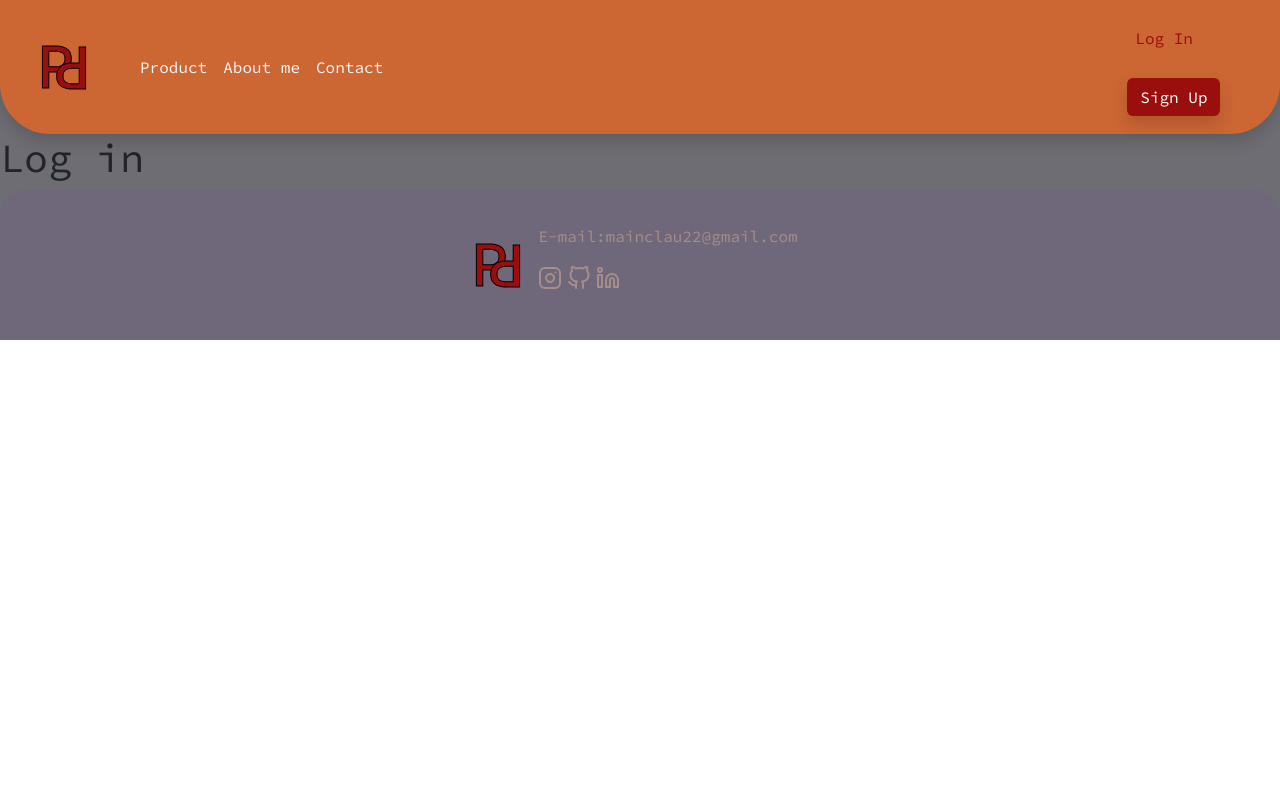
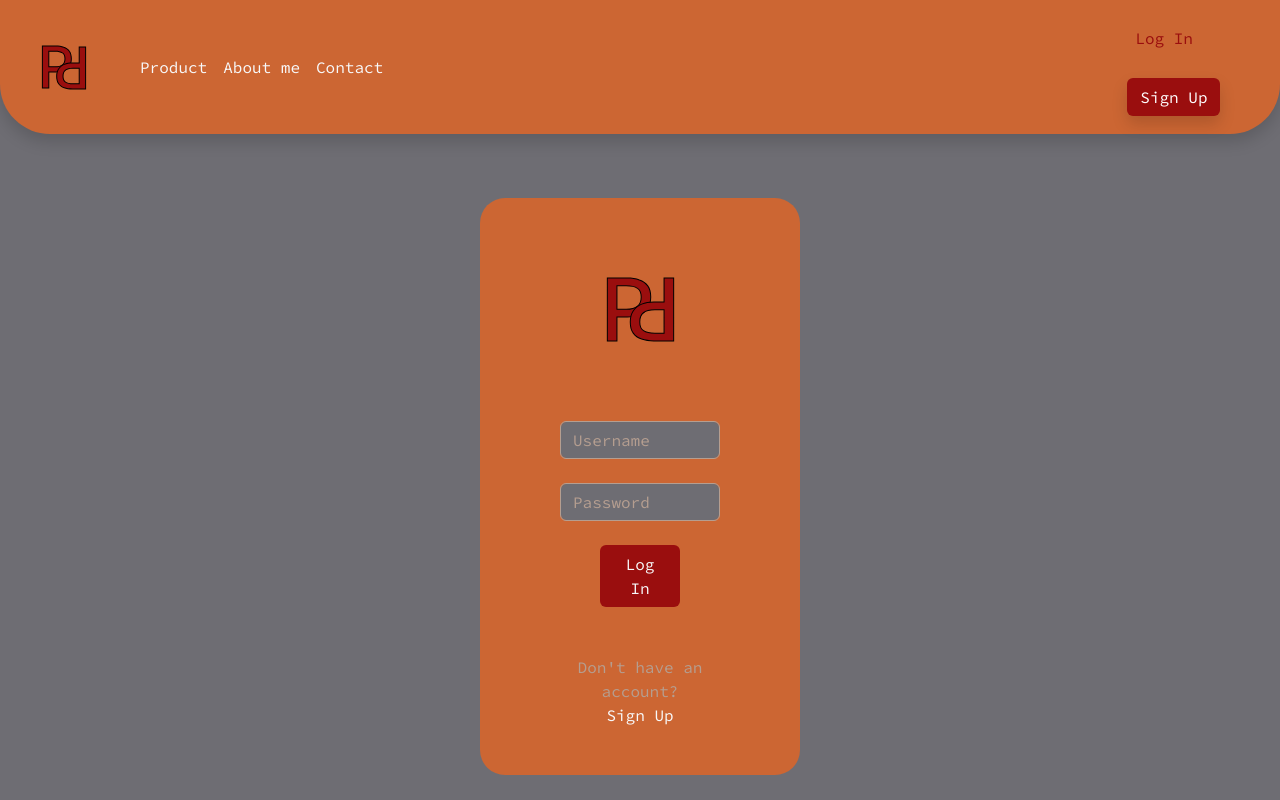
Before and after one commit to CrashMtfk/PhantomPlans, a React (Create React App) app in the folder phantom_plans_front/: page /login in a window 1280 px wide. Shown: the top 800 px of the page. Built offline with nearby package versions, Linux system fonts and the light colour scheme.

Commit message:
finished login design

```diff
--- a/phantom_plans_front/src/pages/Login.jsx
+++ b/phantom_plans_front/src/pages/Login.jsx
@@ -1,13 +1,34 @@
 import React from 'react'
 import Navbar from '../layout/Navbar'
 import Footer from '../layout/Footer'
+import loginLogo from '../assets/sign_login_logo.svg'
+import '../styling/login.css'
+import {Link} from 'react-router-dom'
 
 export default function LogIn() {
   return (
     <div className='login-container'>
-      <Navbar/>
-      <h1>Log in</h1>
-      <Footer/>
+      <Navbar />
+      <div className="content-container w-25 mx-auto d-flex flex-column align-items-center justify-content-center">
+        <div className="logo-container mt-5 mb-5">
+          <img src={loginLogo} alt="" />
+        </div>
+        <div className="form-container w-50">
+          <form action="" className='d-flex flex-column'>
+            <div className="mb-4">
+              <input type="text" className='form-control username-input' id="usernameInput" placeholder='Username' />
+            </div>
+            <div className="mb-4">
+              <input type="password" className='form-control password-input' id="passwordInput" placeholder='Password' />
+            </div>
+            <button type="submit" className='btn wb-3 w-50 mx-auto text-light' id='login-btn'>Log In</button>
+          </form>
+          <div className="no-account-text mb-5 mt-5">
+            <p className='text-center account-text'>Don't have an account?<Link to={'/signup'} className='nav-link text-light'>Sign Up</Link></p>
+          </div>
+        </div>
+      </div>
+      <Footer />
     </div>
   )
 }
--- /dev/null
+++ b/phantom_plans_front/src/styling/login.css
@@ -0,0 +1,31 @@
+.content-container{
+    margin-top: 5%;
+    margin-bottom: 5%;
+    background-color: #CC6633;
+    border-radius: 25px;
+}.account-text {
+    color: #B59E90;
+}
+
+#login-btn{
+    background-color: #9A0E0E;
+}
+
+.username-input {
+    background-color: #6E6D73;
+    border-color: #B59E90;
+}
+
+.password-input {
+    background-color: #6E6D73;
+    border-color: #B59E90;
+}
+
+.username-input::placeholder {
+    color: #B59E90;
+
+}
+
+.password-input::placeholder{
+    color: #B59E90;
+}
```
